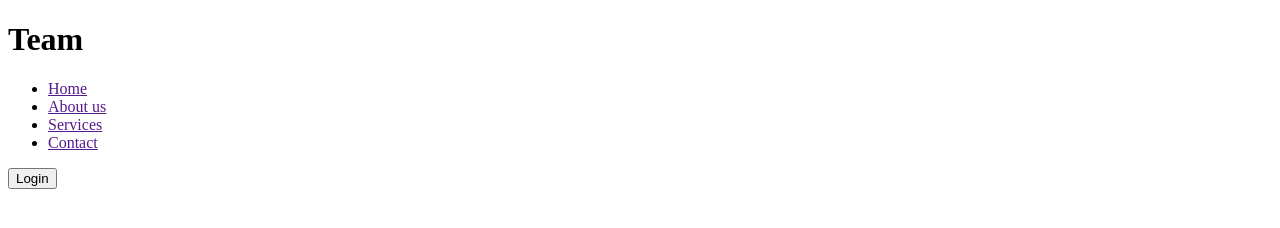
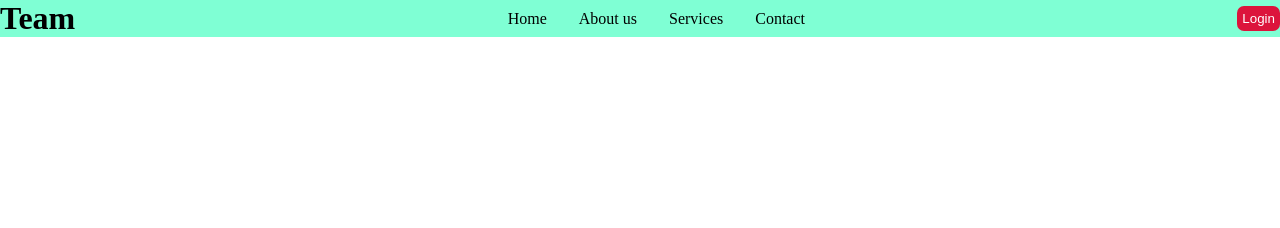
Before and after one commit to Shyamkumar-M/TeamProject1, a plain HTML site: page index.html in a window 1280 px wide. Drawn offline with Linux system fonts and the light colour scheme.

Commit message:
added css

```diff
--- a/index.html
+++ b/index.html
@@ -5,6 +5,7 @@
     <meta http-equiv="X-UA-Compatible" content="IE=edge">
     <meta name="viewport" content="width=device-width, initial-scale=1.0">
     <title>FirstTP</title>
+    <link rel="stylesheet" href="style.css">
 </head>
 <body>
     <div class="container">
--- /dev/null
+++ b/style.css
@@ -0,0 +1,39 @@
+*{
+    margin: 0;
+    padding: 0;
+    box-sizing: border-box;
+}
+
+.container{
+    width: 100%;
+    background-color: aquamarine;
+    display: flex;
+    justify-content: space-between;
+    align-items: center;
+}
+
+.container ul{
+    display: flex;
+}
+
+.container ul li {
+    list-style: none;
+
+}
+
+ul li a {
+    text-decoration: none;
+    color: black;
+    padding: 1rem;
+    justify-content: right;
+}
+
+.container button {
+    outline: none;
+    border: none;
+    background: crimson;
+    padding: 5px;
+    color: #fff;
+    border-radius: 7px;
+    border-color: yellow;
+}
```
